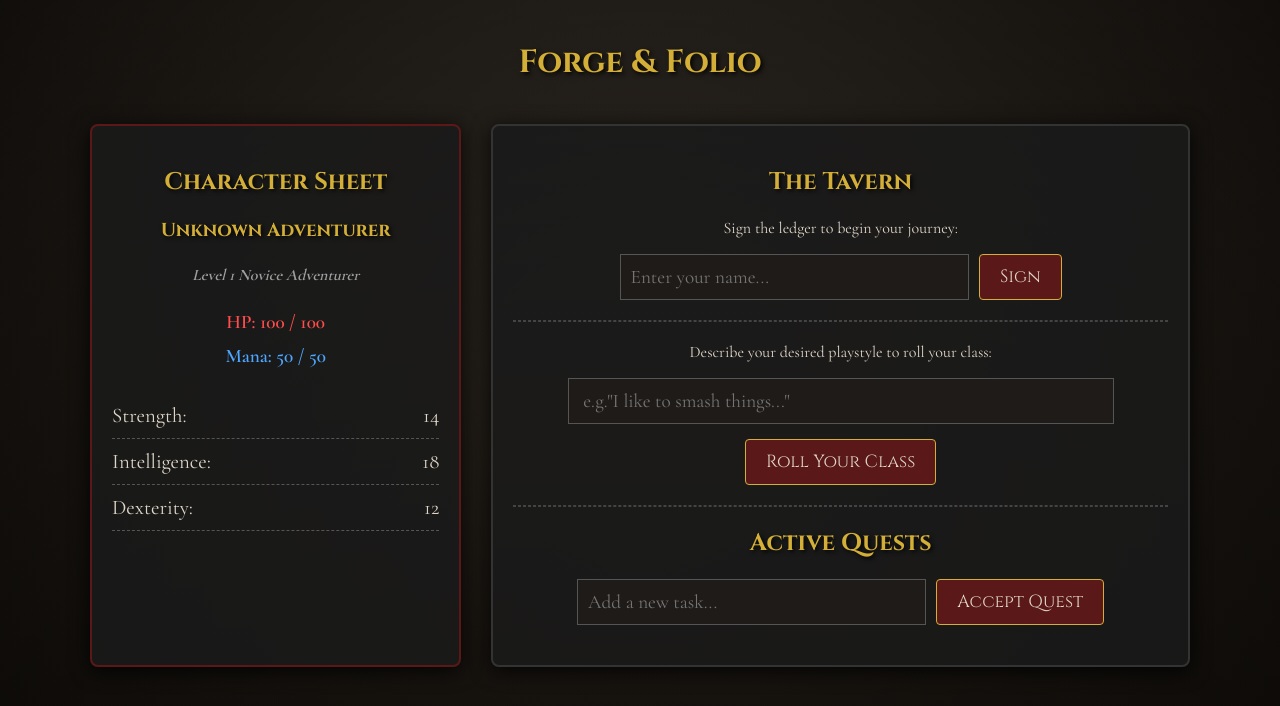
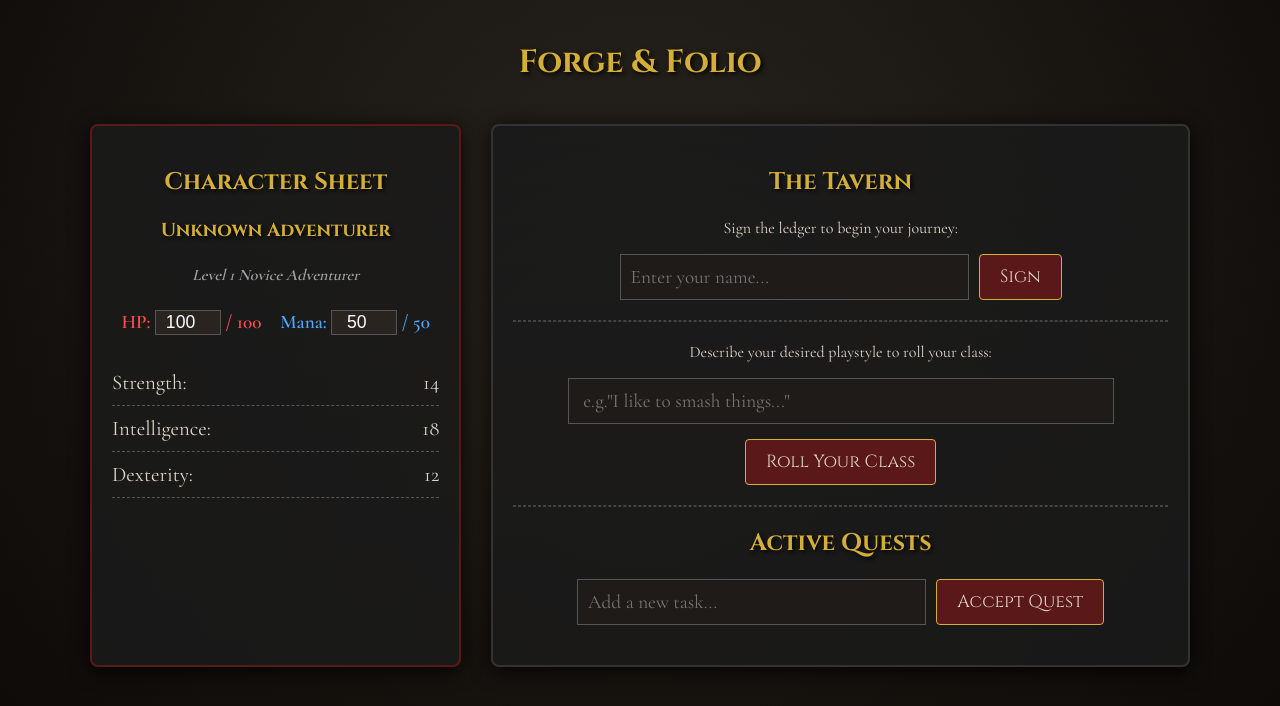
Before and after one commit to Cole0000/Forge-Folio, a React (Create React App) app in the folder frontend/: page / in a window 1280 px wide. Shown: the top 706 px of the page. Built offline with nearby package versions, Linux system fonts and the light colour scheme.

Commit message:
changed character hp and mana displays to editable number inputs

```diff
--- a/frontend/src/App.js
+++ b/frontend/src/App.js
@@ -95,9 +95,28 @@ function App() {
             Level {character.level} {recommendation}
           </h4>
 
-          <div style={{ margin: '25px 0', fontSize: '1.2rem' }}>
-            <div style={{ color: '#ff4d4d', fontWeight: 'bold', marginBottom: '10px' }}>HP: {character.hp} / 100</div>
-            <div style={{ color: '#4da6ff', fontWeight: 'bold' }}>Mana: {character.mana} / 50</div>
+          {/* Editable HP and Mana */}
+          <div style={{ margin: '25px 0', display: 'flex', justifyContent: 'space-around', fontSize: '1.2rem' }}>
+            <div>
+              <span style={{ color: '#ff4d4d', fontWeight: 'bold' }}>HP: </span>
+              <input
+                type="number"
+                value={character.hp}
+                onChange={(e) => setCharacter({...character, hp: e.target.value})}
+                style={{ width: '60px', background: '#2a2421', color: '#fff', border: '1px solid #555', textAlign: 'center', fontSize: '1.1rem' }}
+              />
+              <span style={{ color: '#ff4d4d', fontWeight: 'bold' }}> / 100</span>
+            </div>
+            <div>
+              <span style={{ color: '#4da6ff', fontWeight: 'bold' }}>Mana: </span>
+              <input
+                type="number"
+                value={character.mana}
+                onChange={(e) => setCharacter({...character, mana: e.target.value})}
+                style={{ width: '60px', background: '#2a2421', color: '#fff', border: '1px solid #555', textAlign: 'center', fontSize: '1.1rem' }}
+              />
+              <span style={{ color: '#4da6ff', fontWeight: 'bold' }}> / 50</span>
+            </div>
           </div>
 
           <div className="stats-container">
```
